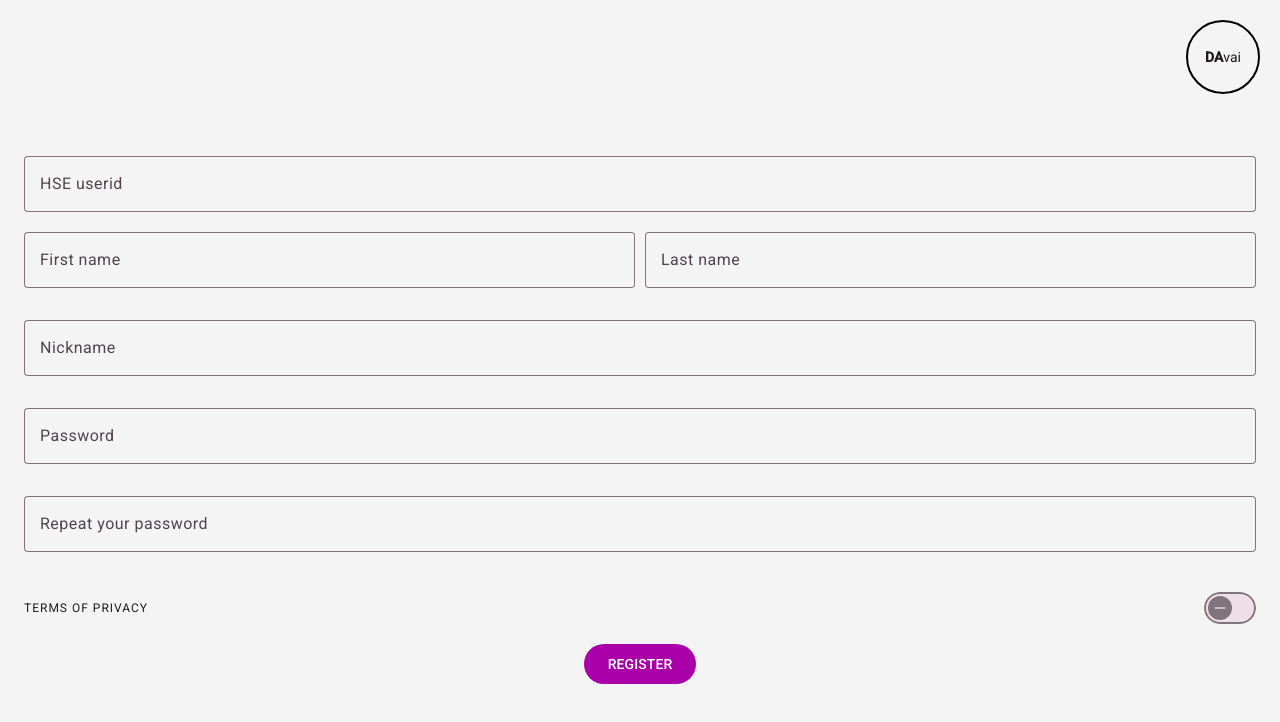
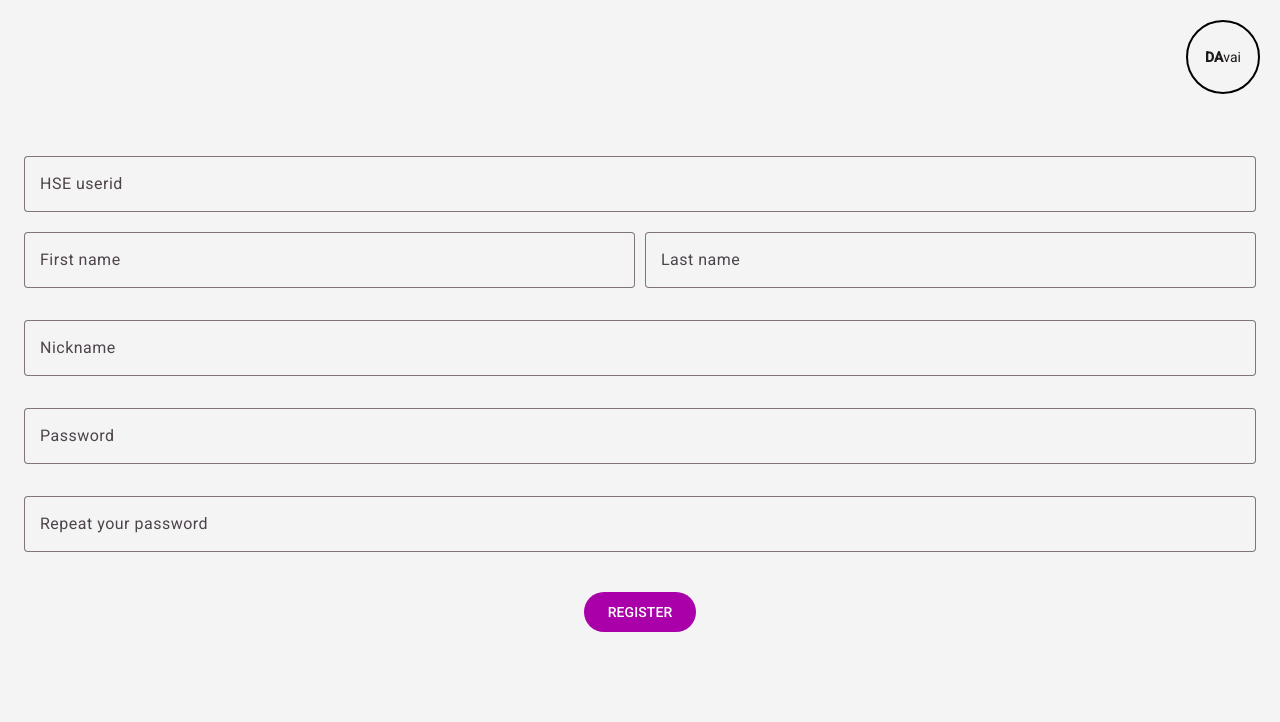
Before and after one commit to Mobile-UX-UI/Mobile-UX-UI, an Angular app in the folder angular-mobile-app/: page /register in a window 1280 px wide. Shown: the top 722 px of the page. Built offline with nearby package versions, Linux system fonts and the light colour scheme.

Commit message:
refactor: deleted terms of privacy

```diff
--- a/angular-mobile-app/src/app/pages/register-page/register-page.css
+++ b/angular-mobile-app/src/app/pages/register-page/register-page.css
@@ -48,15 +48,6 @@ mat-form-field {
   width: 100%;
 }
 
-.terms {
-  display: flex;
-  justify-content: space-between;
-  align-items: center;
-  margin: 20px 0;
-  font-size: 12px;
-  letter-spacing: 1px;
-}
-
 .register-btn {
   display: block;
   margin: 20px auto;
--- a/angular-mobile-app/src/app/pages/register-page/register-page.html
+++ b/angular-mobile-app/src/app/pages/register-page/register-page.html
@@ -49,11 +49,6 @@
       </mat-error>
     </mat-form-field>
 
-    <div class="terms">
-      <span>TERMS OF PRIVACY</span>
-      <mat-slide-toggle formControlName="acceptTerms"></mat-slide-toggle>
-    </div>
-
     <p *ngIf="errorMessage" class="error-text">
       {{ errorMessage }}
     </p>
--- a/angular-mobile-app/src/app/pages/register-page/register-page.ts
+++ b/angular-mobile-app/src/app/pages/register-page/register-page.ts
@@ -48,7 +48,6 @@ export class RegisterPage {
       nickname: ['', Validators.required],
       password: ['', [Validators.required, Validators.minLength(5)]],
       repeatPassword: ['', Validators.required],
-      acceptTerms: [false, Validators.requiredTrue],
     },
     { validators: this.passwordMatchValidator },
   );
```
